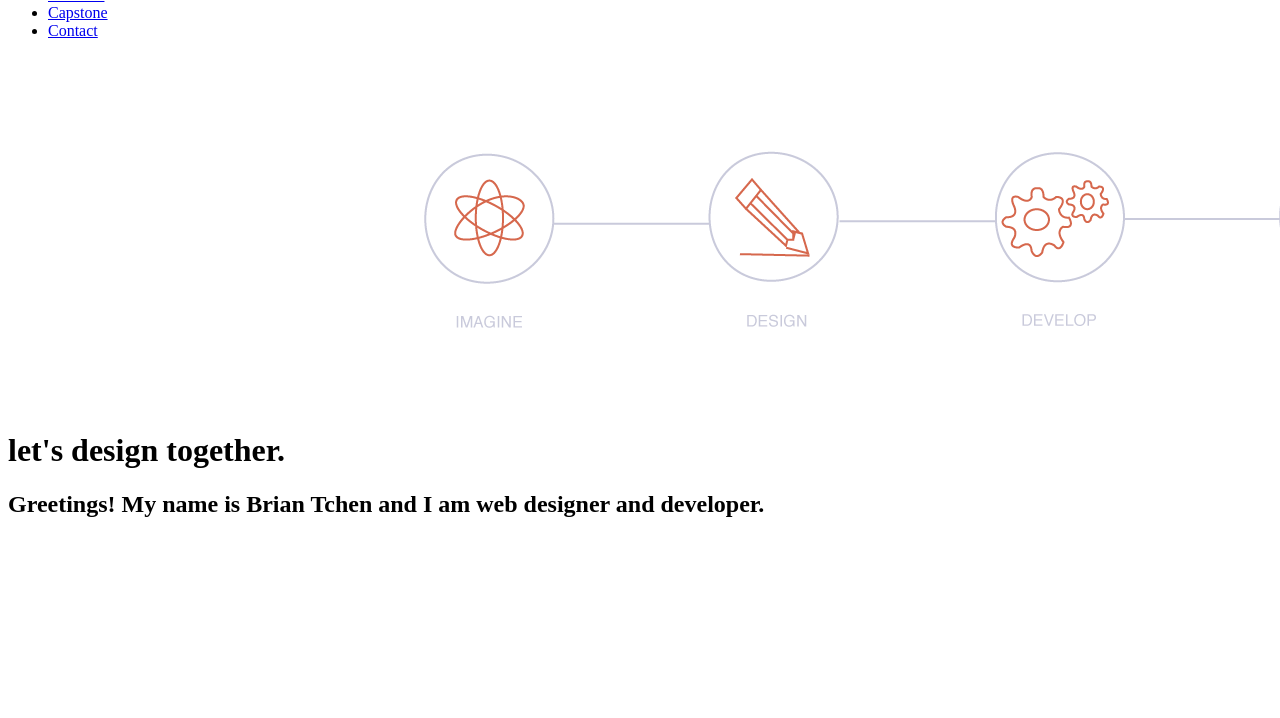
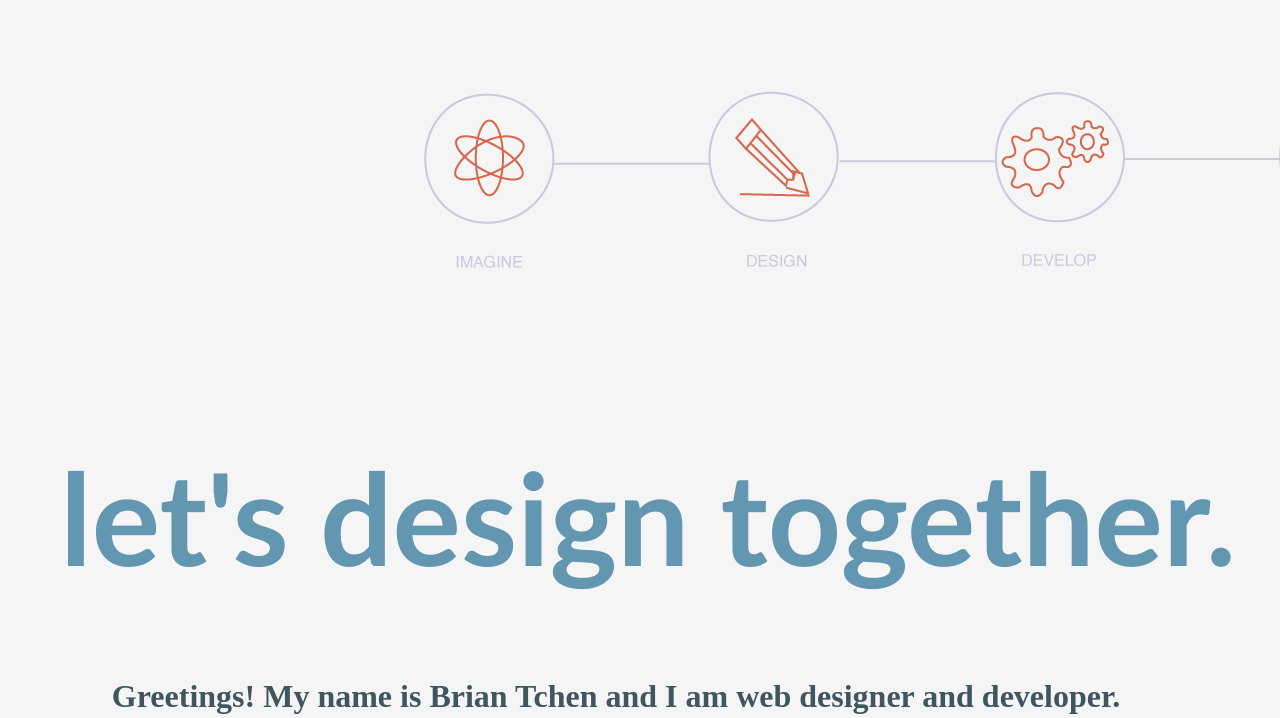
Before and after one commit to tchenbrian/portfolio_tchen, a plain HTML site: page index.html in a window 1280 px wide. Shown: the part 281-999 px from the top of the page. Before the commit the page ends 819 px from the top, so only its background shows below. Drawn offline with Linux system fonts and the light colour scheme; a web font is replaced by a local one.

Commit message:
Update index.html

```diff
--- a/index.html
+++ b/index.html
@@ -3,7 +3,7 @@
 <head>
 <meta charset="utf-8">
 <title>Web Portfolio: Brian Tchen</title>
-<link type="text/css" rel="stylesheet" href="css/style.css" media="screen">
+<link type="text/css" rel="stylesheet" href="_assets/mystyle.css" media="screen">
 <!-- Google Fonts -->
 <link href='https://fonts.googleapis.com/css?family=Forum' rel='stylesheet' type='text/css'>
 <link href='https://fonts.googleapis.com/css?family=Merriweather:300' rel='stylesheet' type='text/css'>
```
